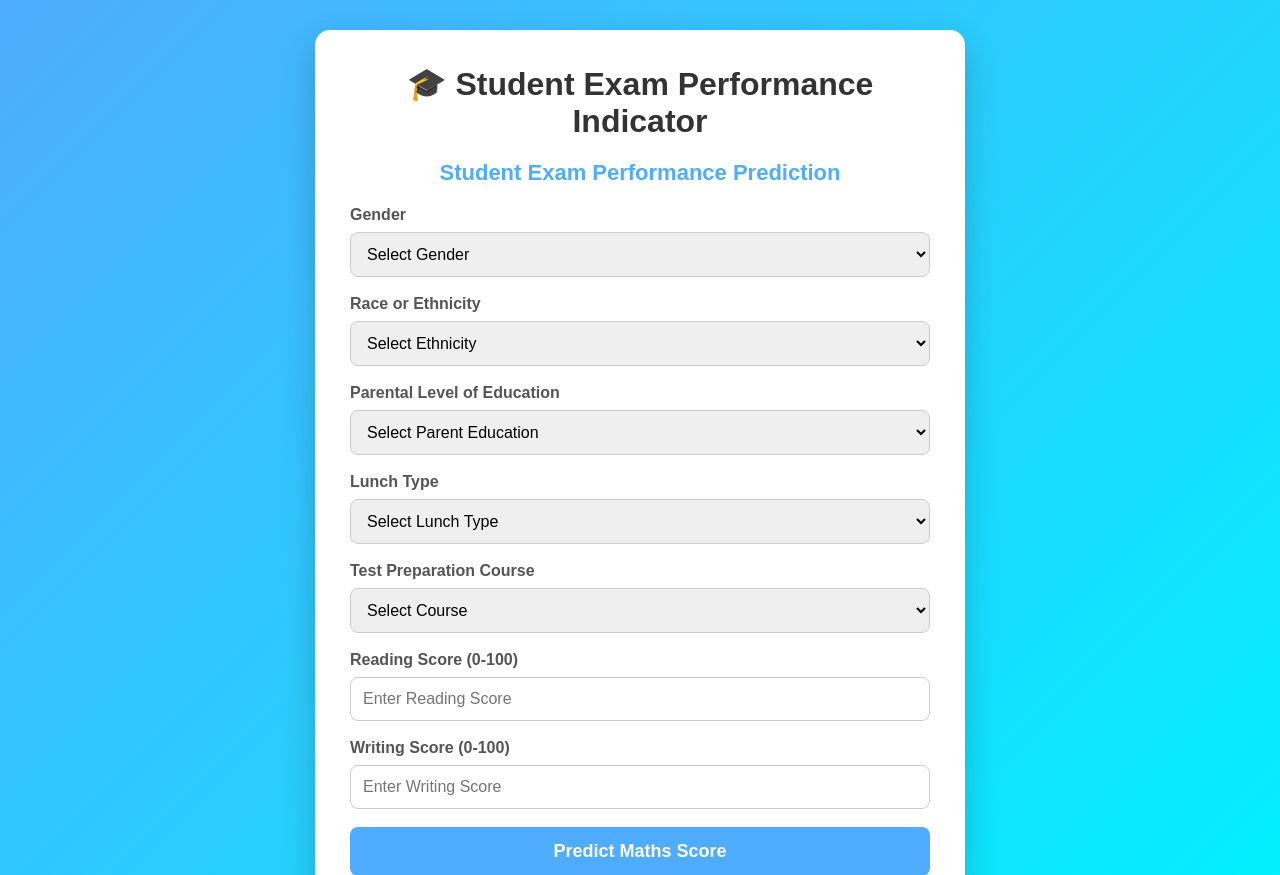
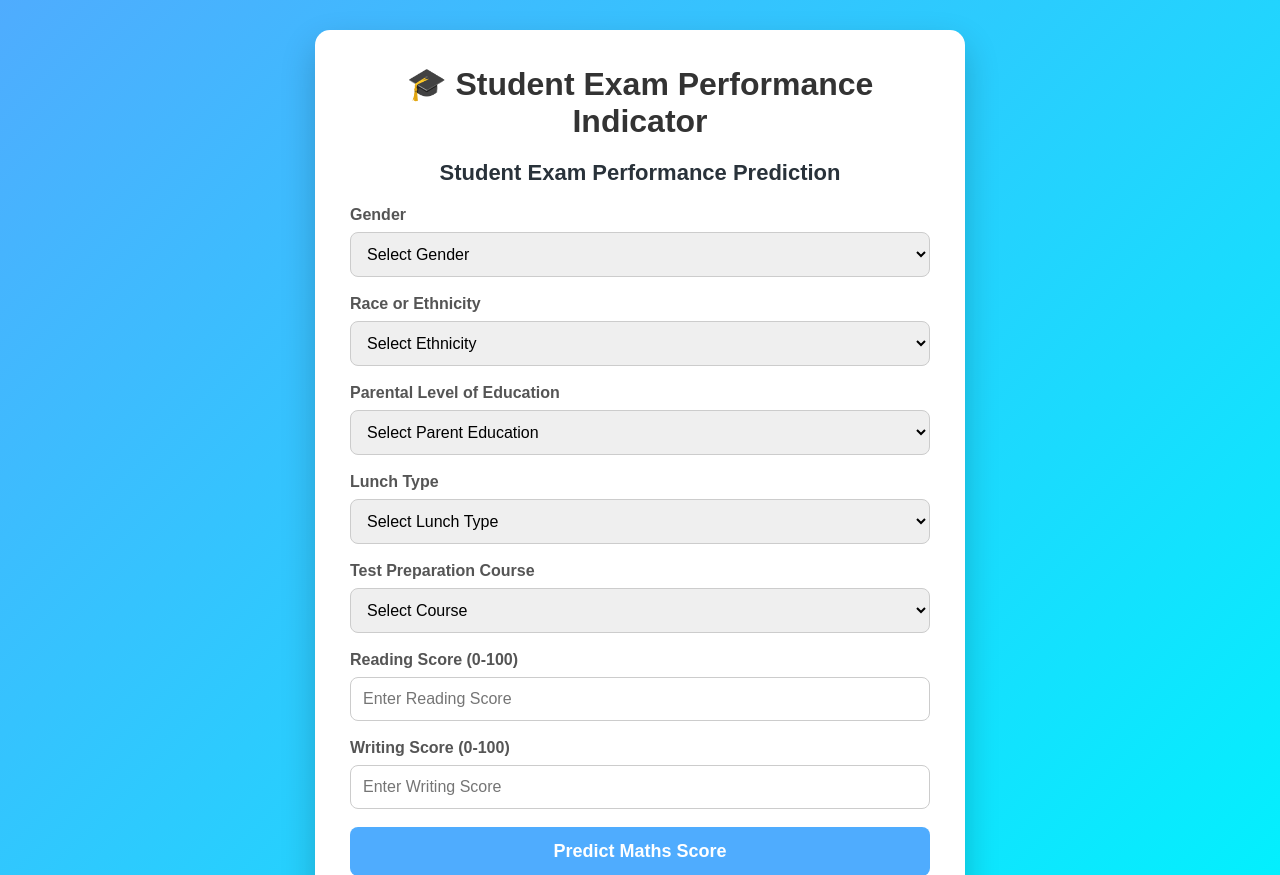
Before and after one commit to vishalagrahari2024-sketch/Ml-project, a Flask app: page /predictdata in a window 1280 px wide. Shown: the top 875 px of the page. Run offline with Flask 3, Linux system fonts and the light colour scheme.

Commit message:
css includ3e

```diff
--- a/templates/home.html
+++ b/templates/home.html
@@ -40,7 +40,7 @@
         legend{
             font-size:22px;
             font-weight:bold;
-            color:#4facfe;
+            color:#29323a;
             margin-bottom:20px;
             text-align:center;
         }
--- a/templates/index.html
+++ b/templates/index.html
@@ -1 +1 @@
-Vishal Agrahari
+Vishal Agrahari first ml model with regression and all
```
